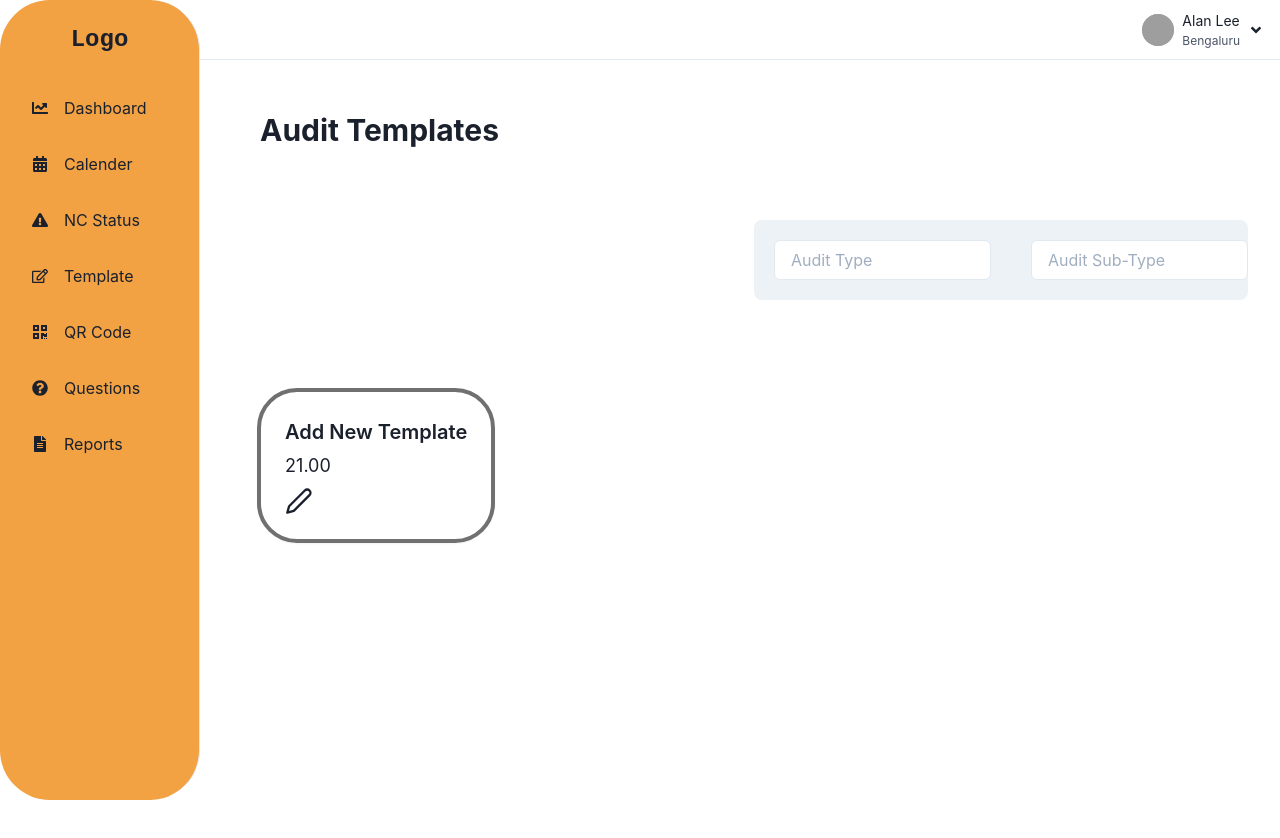
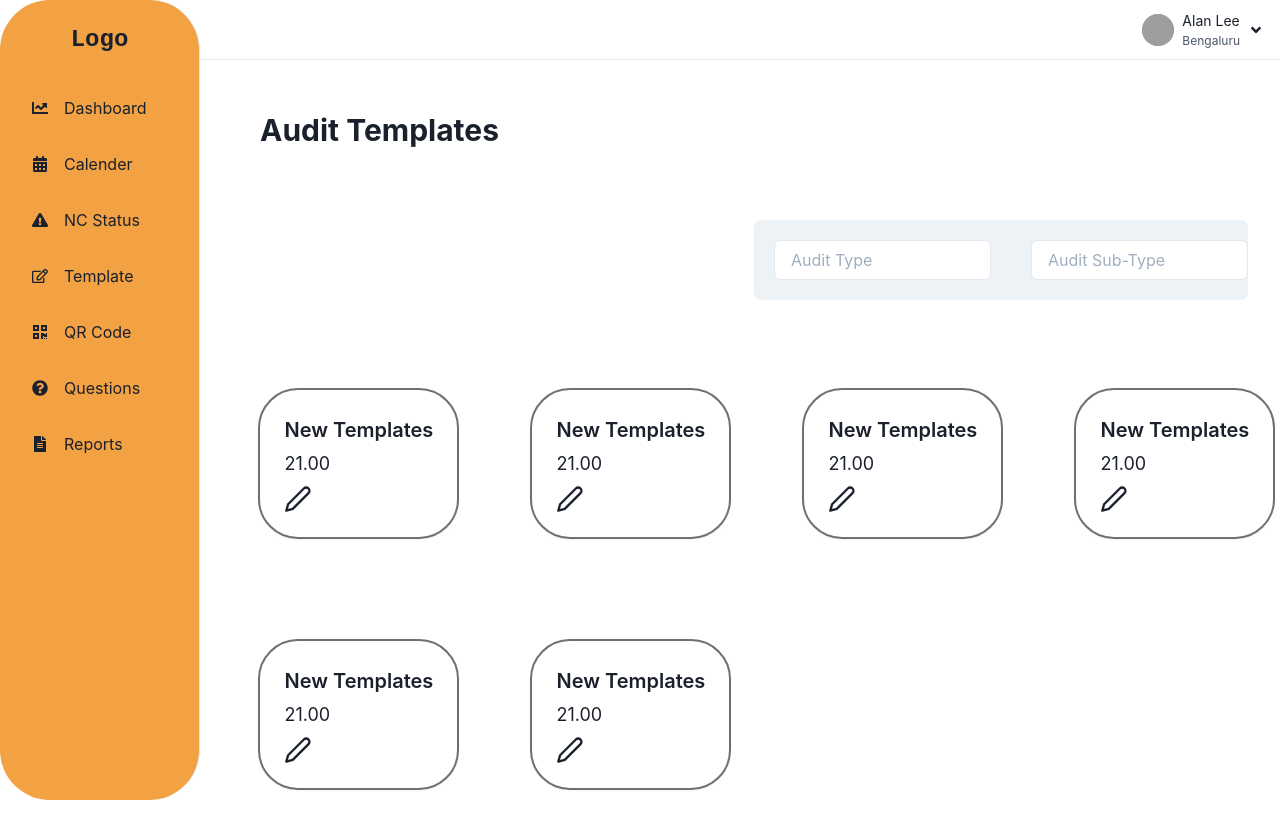
Before and after one commit to prajwalmadhav/Audire-frontend, a React (Create React App) app: page /audittemplates in a window 1280 px wide. Before the commit the page ends 800 px from the top, so only its background shows below. Built offline with nearby package versions, Linux system fonts and the light colour scheme; grey boxes are pictures that could not be loaded.

Commit message:
Updated audit templates

```diff
--- a/src/Components/AuditTemplates.tsx
+++ b/src/Components/AuditTemplates.tsx
@@ -24,7 +24,7 @@ import {
   import { Search2Icon } from "@chakra-ui/icons";
 import { FiEdit2 } from "react-icons/fi";
 const data = {
-  name: 'Add New Template',
+  name: 'New Templates',
   date: 21,
   numReviews: 34
 };
@@ -79,7 +79,7 @@ const data = {
 
             <SimpleGrid
               columns={{sm: 2, md: 3, lg: 4}}
-              spacing='60px'>
+              spacing='100px'>
                 {/* First qr box  */}
               <Flex fontSize='xl' alignItems='center' ml={{base:0,lg:'15%'}} justifyContent='center'>
                 {/* Compailance Audit */}
@@ -98,7 +98,274 @@ const data = {
                 <Box
           bg={useColorModeValue('white', 'gray.800')}
           maxW="sm"
-          borderWidth="4px"
+          borderWidth="2px"
+          borderColor="#707070"
+          rounded="40px"
+          shadow="sm"
+          position="relative">
+
+          <Box p="6">
+
+            <Stack mt="1" justifyContent="space-between" alignContent="center">
+              <Box
+                fontSize="xl"
+                fontWeight="semibold"
+                as="h4"
+                lineHeight="tight"
+                isTruncated>
+                {data.name}
+              </Box>
+
+              <Box fontSize="lg" color={useColorModeValue('gray.800', 'white')}>
+
+                {data.date.toFixed(2)}
+              </Box>
+
+              <Box
+                alignItems="center"
+                fontSize={'1.2em'}
+                >
+                <chakra.a href={'#'} display={'flex'} >
+                  <Icon as={FiEdit2} h={7} w={7} alignSelf={'center'} />
+                </chakra.a>
+              </Box>
+            </Stack>
+          </Box>
+        </Box>
+
+              </Flex>
+
+              <Flex fontSize='xl' alignItems='center' ml={{base:0,lg:'15%'}} justifyContent='center'>
+                {/* Compailance Audit */}
+
+                {/* <Box bg='gray.50'
+                  display='flex'
+                  maxW='lg'
+                  alignItems='center'
+                  justifyContent='center'
+                  h='250px'
+                  borderWidth='3px'
+                  borderRadius='50'
+                  overflow='hidden' >
+
+                </Box> */}
+                <Box
+          bg={useColorModeValue('white', 'gray.800')}
+          maxW="sm"
+          borderWidth="2px"
+          borderColor="#707070"
+          rounded="40px"
+          shadow="sm"
+          position="relative">
+
+          <Box p="6">
+
+            <Stack mt="1" justifyContent="space-between" alignContent="center">
+              <Box
+                fontSize="xl"
+                fontWeight="semibold"
+                as="h4"
+                lineHeight="tight"
+                isTruncated>
+                {data.name}
+              </Box>
+
+              <Box fontSize="lg" color={useColorModeValue('gray.800', 'white')}>
+
+                {data.date.toFixed(2)}
+              </Box>
+
+              <Box
+                alignItems="center"
+                fontSize={'1.2em'}
+                >
+                <chakra.a href={'#'} display={'flex'} >
+                  <Icon as={FiEdit2} h={7} w={7} alignSelf={'center'} />
+                </chakra.a>
+              </Box>
+            </Stack>
+          </Box>
+        </Box>
+
+              </Flex>
+
+              <Flex fontSize='xl' alignItems='center' ml={{base:0,lg:'15%'}} justifyContent='center'>
+                {/* Compailance Audit */}
+
+                {/* <Box bg='gray.50'
+                  display='flex'
+                  maxW='lg'
+                  alignItems='center'
+                  justifyContent='center'
+                  h='250px'
+                  borderWidth='3px'
+                  borderRadius='50'
+                  overflow='hidden' >
+
+                </Box> */}
+                <Box
+          bg={useColorModeValue('white', 'gray.800')}
+          maxW="sm"
+          borderWidth="2px"
+          borderColor="#707070"
+          rounded="40px"
+          shadow="sm"
+          position="relative">
+
+          <Box p="6">
+
+            <Stack mt="1" justifyContent="space-between" alignContent="center">
+              <Box
+                fontSize="xl"
+                fontWeight="semibold"
+                as="h4"
+                lineHeight="tight"
+                isTruncated>
+                {data.name}
+              </Box>
+
+              <Box fontSize="lg" color={useColorModeValue('gray.800', 'white')}>
+
+                {data.date.toFixed(2)}
+              </Box>
+
+              <Box
+                alignItems="center"
+                fontSize={'1.2em'}
+                >
+                <chakra.a href={'#'} display={'flex'} >
+                  <Icon as={FiEdit2} h={7} w={7} alignSelf={'center'} />
+                </chakra.a>
+              </Box>
+            </Stack>
+          </Box>
+        </Box>
+
+              </Flex>
+              <Flex fontSize='xl' alignItems='center' ml={{base:0,lg:'15%'}} justifyContent='center'>
+                {/* Compailance Audit */}
+
+                {/* <Box bg='gray.50'
+                  display='flex'
+                  maxW='lg'
+                  alignItems='center'
+                  justifyContent='center'
+                  h='250px'
+                  borderWidth='3px'
+                  borderRadius='50'
+                  overflow='hidden' >
+
+                </Box> */}
+                <Box
+          bg={useColorModeValue('white', 'gray.800')}
+          maxW="sm"
+          borderWidth="2px"
+          borderColor="#707070"
+          rounded="40px"
+          shadow="sm"
+          position="relative">
+
+          <Box p="6">
+
+            <Stack mt="1" justifyContent="space-between" alignContent="center">
+              <Box
+                fontSize="xl"
+                fontWeight="semibold"
+                as="h4"
+                lineHeight="tight"
+                isTruncated>
+                {data.name}
+              </Box>
+
+              <Box fontSize="lg" color={useColorModeValue('gray.800', 'white')}>
+
+                {data.date.toFixed(2)}
+              </Box>
+
+              <Box
+                alignItems="center"
+                fontSize={'1.2em'}
+                >
+                <chakra.a href={'#'} display={'flex'} >
+                  <Icon as={FiEdit2} h={7} w={7} alignSelf={'center'} />
+                </chakra.a>
+              </Box>
+            </Stack>
+          </Box>
+        </Box>
+
+              </Flex>
+              <Flex fontSize='xl' alignItems='center' ml={{base:0,lg:'15%'}} justifyContent='center'>
+                {/* Compailance Audit */}
+
+                {/* <Box bg='gray.50'
+                  display='flex'
+                  maxW='lg'
+                  alignItems='center'
+                  justifyContent='center'
+                  h='250px'
+                  borderWidth='3px'
+                  borderRadius='50'
+                  overflow='hidden' >
+
+                </Box> */}
+                <Box
+          bg={useColorModeValue('white', 'gray.800')}
+          maxW="sm"
+          borderWidth="2px"
+          borderColor="#707070"
+          rounded="40px"
+          shadow="sm"
+          position="relative">
+
+          <Box p="6">
+
+            <Stack mt="1" justifyContent="space-between" alignContent="center">
+              <Box
+                fontSize="xl"
+                fontWeight="semibold"
+                as="h4"
+                lineHeight="tight"
+                isTruncated>
+                {data.name}
+              </Box>
+
+              <Box fontSize="lg" color={useColorModeValue('gray.800', 'white')}>
+
+                {data.date.toFixed(2)}
+              </Box>
+
+              <Box
+                alignItems="center"
+                fontSize={'1.2em'}
+                >
+                <chakra.a href={'#'} display={'flex'} >
+                  <Icon as={FiEdit2} h={7} w={7} alignSelf={'center'} />
+                </chakra.a>
+              </Box>
+            </Stack>
+          </Box>
+        </Box>
+
+              </Flex>
+              <Flex fontSize='xl' alignItems='center' ml={{base:0,lg:'15%'}} justifyContent='center'>
+                {/* Compailance Audit */}
+
+                {/* <Box bg='gray.50'
+                  display='flex'
+                  maxW='lg'
+                  alignItems='center'
+                  justifyContent='center'
+                  h='250px'
+                  borderWidth='3px'
+                  borderRadius='50'
+                  overflow='hidden' >
+
+                </Box> */}
+                <Box
+          bg={useColorModeValue('white', 'gray.800')}
+          maxW="sm"
+          borderWidth="2px"
           borderColor="#707070"
           rounded="40px"
           shadow="sm"
```
